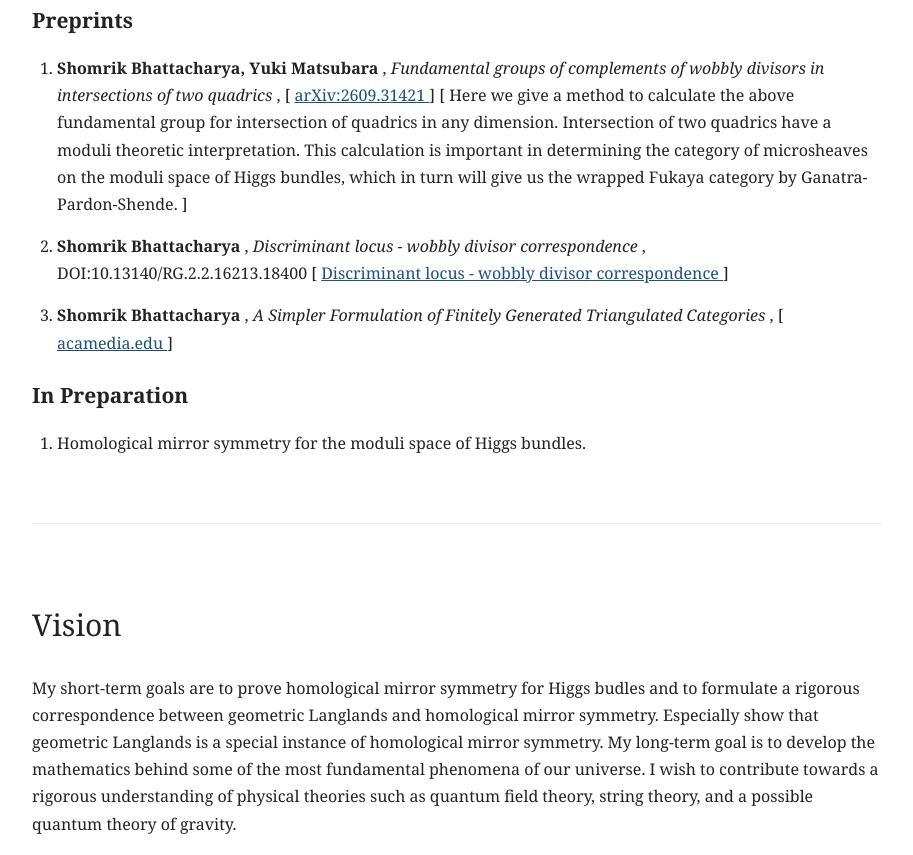
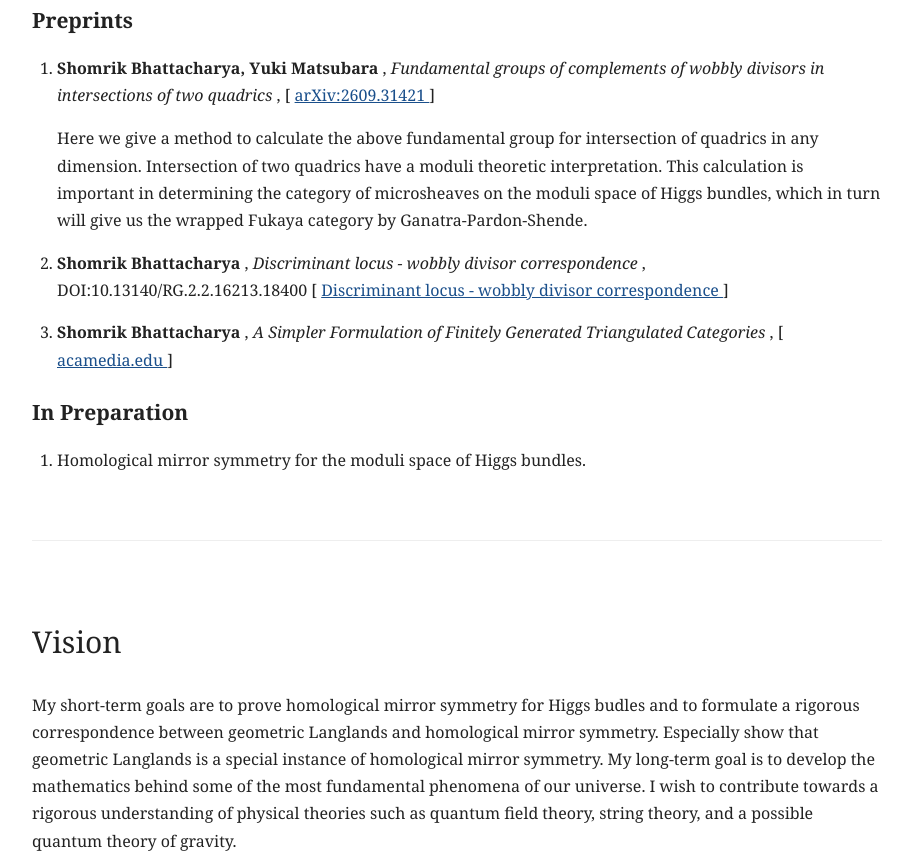
Before and after one commit to Somrik15/Somrik15.github.io, a plain HTML site: page index.html in a window 1280 px wide. Shown: the part 877-1732 px from the top of the page, without its empty margins (183-1096 px from the left). Drawn offline with nearby package versions, Linux system fonts and the light colour scheme.

Commit message:
Update index.html

```diff
--- a/index.html
+++ b/index.html
@@ -137,11 +137,11 @@
 
             ]
 
-             [
+             <p>
              Here we give a method to calculate the above fundamental group for intersection of quadrics in any dimension. Intersection
              of two quadrics have a moduli theoretic interpretation. This calculation is important in determining the category of microsheaves
              on the moduli space of Higgs bundles, which in turn will give us the wrapped Fukaya category by Ganatra-Pardon-Shende.
-             ]
+             </p>
 
         </li>
 
```
